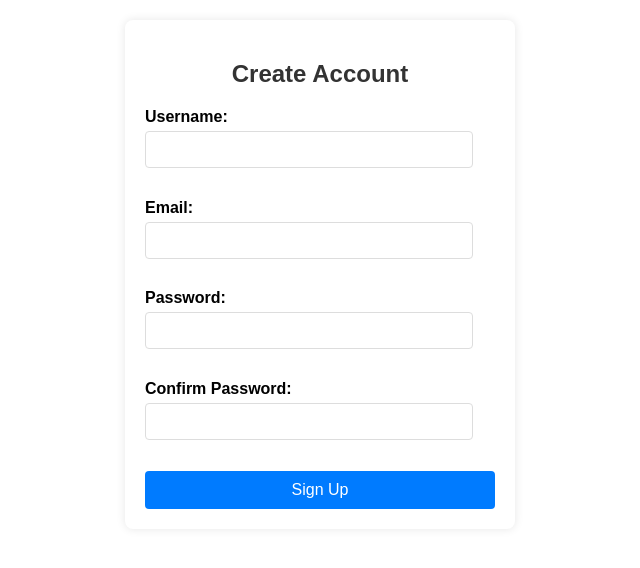
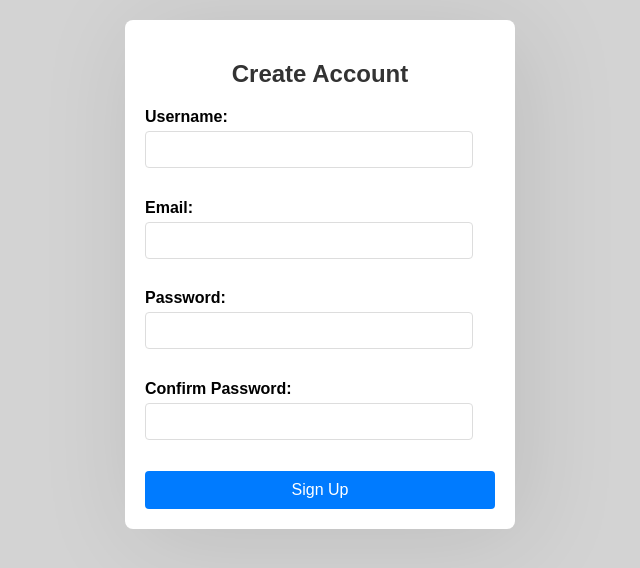
Before and after one commit to cfra8189/realtime, a plain HTML site: page index.html in a window 1280 px wide. Shown: the whole page, without its empty margins (320-960 px from the left). Drawn offline with Linux system fonts and the light colour scheme.

Commit message:
changed the background color, so I can see the form

```diff
--- a/style.css
+++ b/style.css
@@ -1,11 +1,12 @@
 body {
+  background-color: lightgrey;
   font-family: sans-serif; /* display: flex; justify-content: center; align-items: center; min-height: 100vh; background-color: #f4f4f4; */
 }
-.container-signup-form {
+ #myForm {
   background-color: #fff;
   padding: 20px;
   border-radius: 8px;
-  box-shadow: 0 0 10px rgba(0, 0, 0, 0.1);
+  box-shadow: 10px 10px 100px rgba(0, 0, 0, 0.1);
   width: 350px;
   margin: 20px auto;
 }
```
